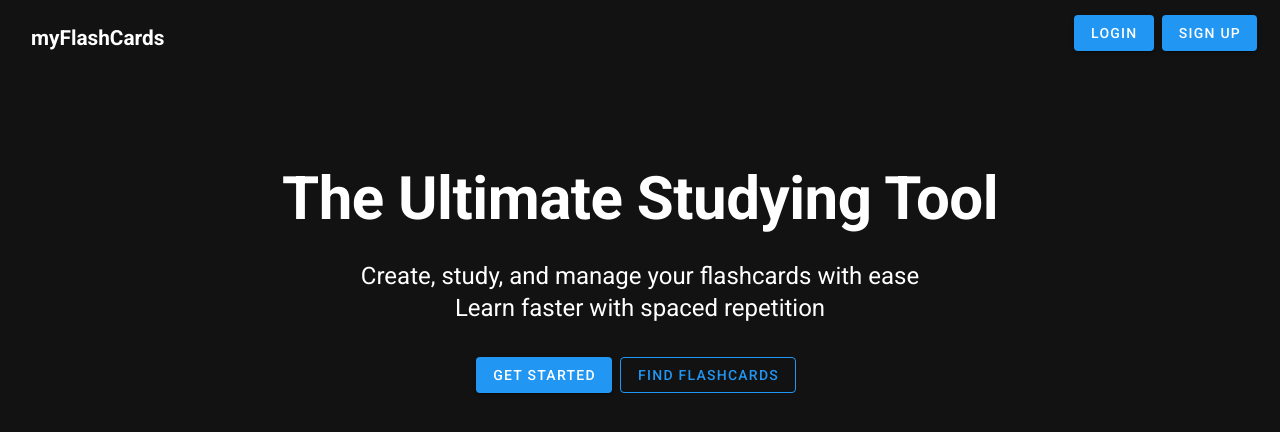
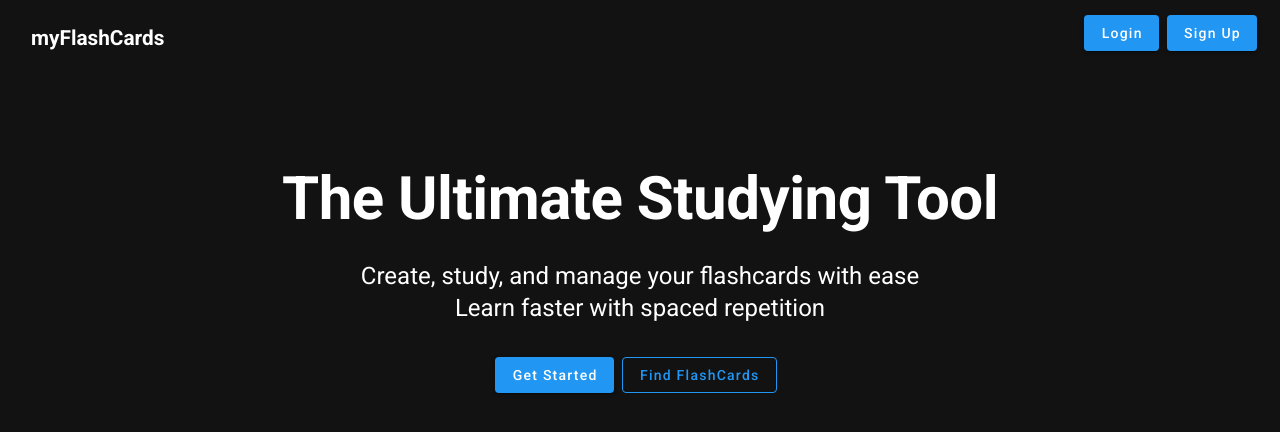
Before and after one commit to helentran64/flashcards, a Vue app in the folder client/: page / in a window 1280 px wide. Shown: the top 432 px of the page. Built offline with nearby package versions, Linux system fonts and the light colour scheme.

Commit message:
Redesigned homepage #39

```diff
--- a/client/src/App.vue
+++ b/client/src/App.vue
@@ -3,7 +3,6 @@ import { RouterLink, RouterView } from 'vue-router'
 import { useUserStore } from '@/stores/userStore'
 
 const userStore = useUserStore()
-
 
 function signOut() {
   userStore.logout()
@@ -21,13 +20,25 @@ function signOut() {
             <span class="pl-4 font-weight-bold">myFlashCards</span>
           </RouterLink>
           <span class="navItems">
-            <v-btn color="primary" class="mr-2" v-if="!userStore.isLoggedIn" to="/log-in"
+            <v-btn
+              color="primary"
+              class="mr-2 btnCapitalize"
+              v-if="!userStore.isLoggedIn"
+              to="/log-in"
               >Login</v-btn
             >
-            <v-btn color="primary" class="mr-2" v-if="!userStore.isLoggedIn" to="/sign-up"
+            <v-btn
+              color="primary"
+              class="mr-2 btnCapitalize"
+              v-if="!userStore.isLoggedIn"
+              to="/sign-up"
               >Sign Up</v-btn
             >
-            <v-btn color="primary" class="mr-2" v-if="userStore.isLoggedIn" @click="signOut"
+            <v-btn
+              color="primary"
+              class="mr-2 btnCapitalize"
+              v-if="userStore.isLoggedIn"
+              @click="signOut"
               >Sign Out</v-btn
             >
           </span>
@@ -55,4 +66,7 @@ function signOut() {
 .navItems {
   margin-left: auto;
 }
+.btnCapitalize {
+  text-transform: capitalize;
+}
 </style>
--- a/client/src/views/HomePage.vue
+++ b/client/src/views/HomePage.vue
@@ -3,8 +3,8 @@
     <h1 class="font-weight-bold text-h2 my-8">The Ultimate Studying Tool</h1>
     <p class="text-h5">Create, study, and manage your flashcards with ease</p>
     <p class="text-h5">Learn faster with spaced repetition</p>
-    <v-btn color="primary" class="my-8" to="sign-up">Get Started</v-btn>
-    <v-btn variant="outlined" color="primary" to="all-public-decks" class="my-8 mx-2">Find FlashCards</v-btn>
+    <v-btn color="primary" class="my-8 btnCapitalize" to="sign-up">Get Started</v-btn>
+    <v-btn variant="outlined" color="primary" to="all-public-decks" class="my-8 mx-2 btnCapitalize">Find FlashCards</v-btn>
   </div>
   <div v-if="userStore.isLoggedIn">
     <v-container>
@@ -63,4 +63,7 @@ function capitalizedFirstName() {
   text-align: center;
   margin-top: 100px;
 }
+.btnCapitalize{
+  text-transform: capitalize;
+}
 </style>
```
